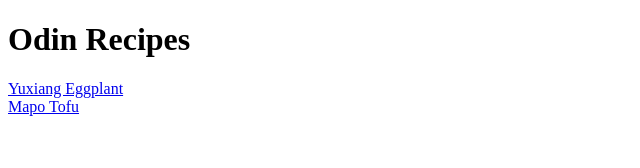
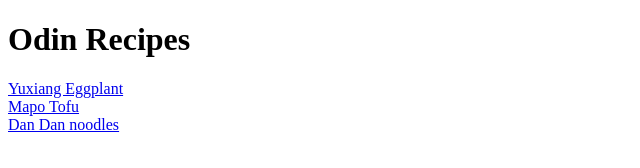
Before and after one commit to phasevii/odin-recipes, a plain HTML site: page index.html in a window 1280 px wide. Shown: the whole page, without its empty margins (0-640 px from the left). Drawn offline with Linux system fonts and the light colour scheme.

Commit message:
Add link to noodles.html in index.html

```diff
--- a/index.html
+++ b/index.html
@@ -13,5 +13,8 @@
         <a href="/home/phasevii/repos/odin-recipes/recipes/yuxiang.html">Yuxiang Eggplant</a>
         <br>
         <a href="/home/phasevii/repos/odin-recipes/recipes/tofu.html">Mapo Tofu</a>
+        <br>
+        <a href="/home/phasevii/repos/odin-recipes/recipes/noodles.html">Dan Dan noodles</a>
+
 </body>
 </html>
```
